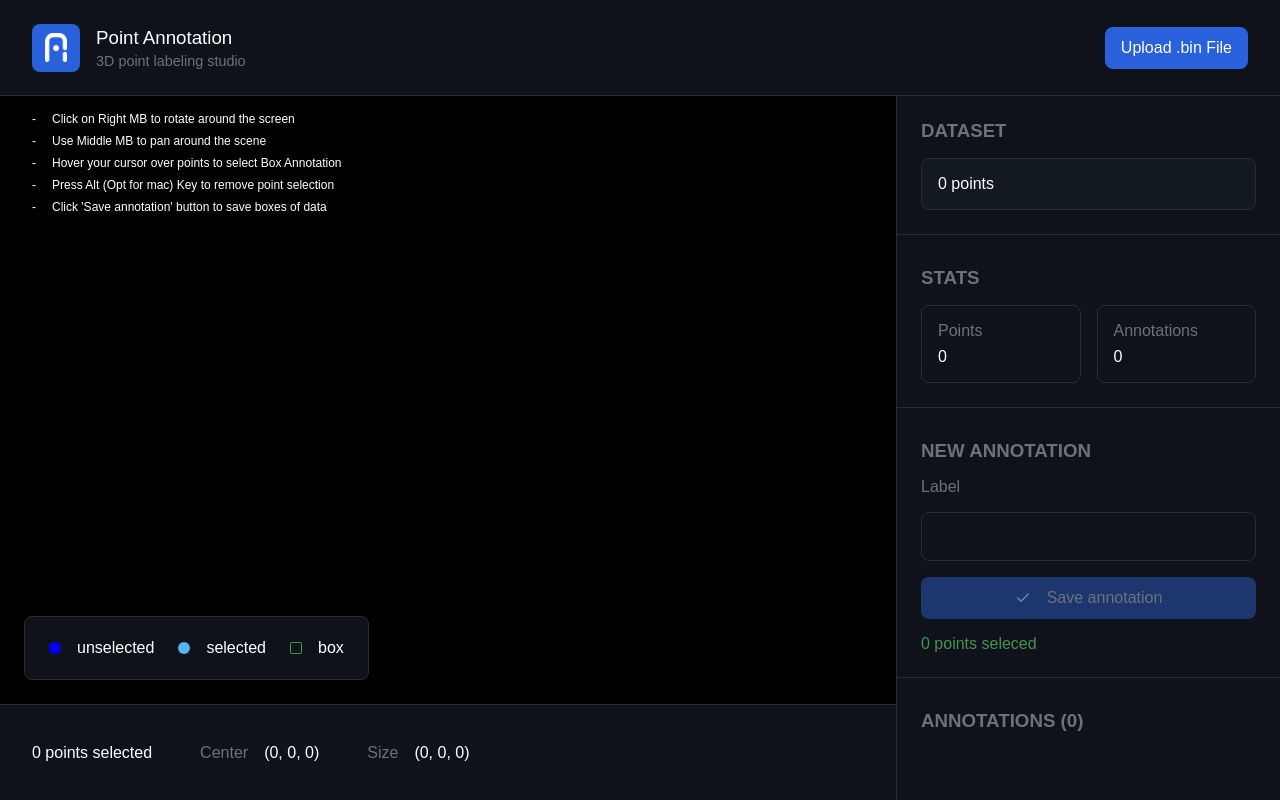
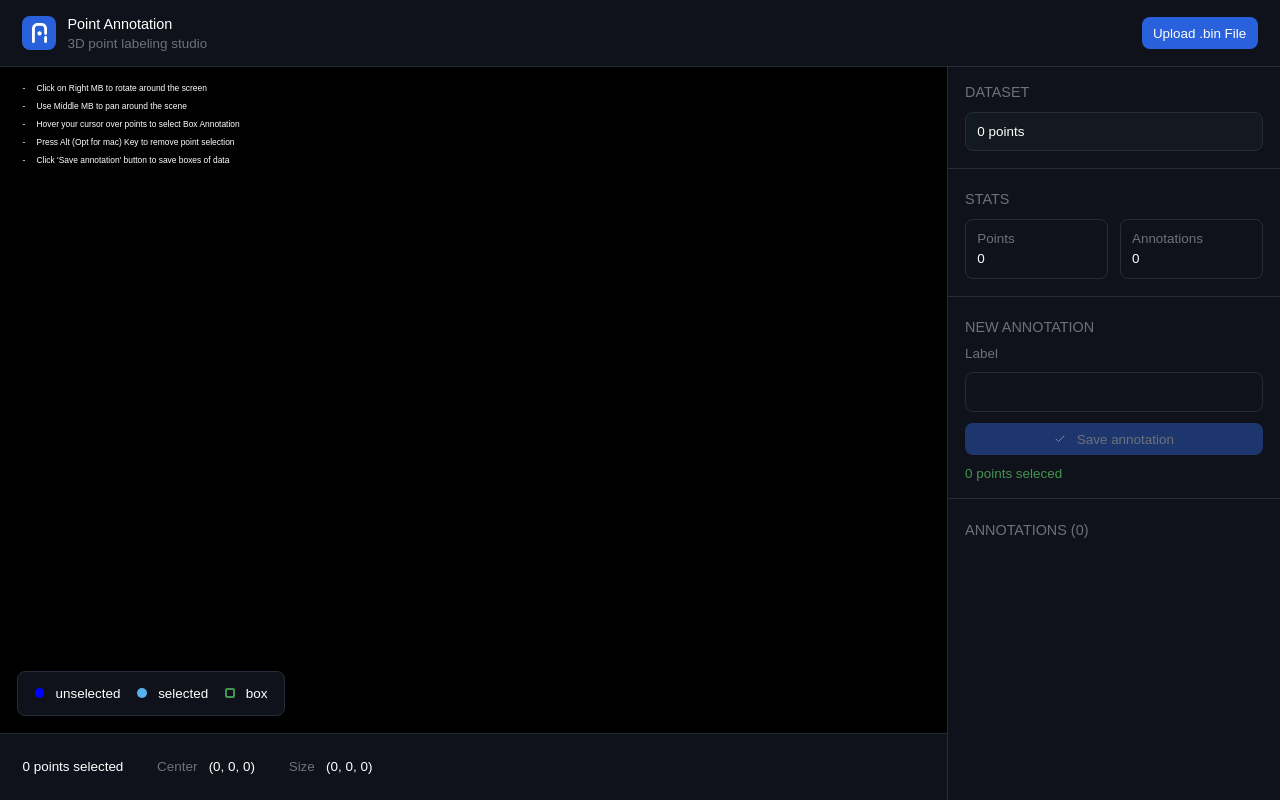
Before and after one commit to bucket-kim/3D_PointCloud_Annotator, a React (Vite) app: page / in a window 1280 px wide. Built offline with nearby package versions, Linux system fonts and the light colour scheme.

Commit message:
reponsiveness to ui implemented

```diff
--- a/src/App.tsx
+++ b/src/App.tsx
@@ -1,9 +1,31 @@
-import { Fragment } from 'react';
+import { Fragment, useEffect } from 'react';
 import R3F from './R3F/R3F';
 import GlobalStyles from './Styles/GlobalStyles';
 import UI from './UI/UI';
 
 function App() {
+  useEffect(() => {
+    const updateAspectRatioScale = () => {
+      const aspectRatio = window.innerWidth / window.innerHeight;
+      const targetAspectRatio = 4 / 3;
+      const scale = 100 * (aspectRatio / targetAspectRatio);
+      document.documentElement.style.setProperty(
+        '--aspect-ratio-scale',
+        `${scale}vh`,
+      );
+    };
+
+    // Set initial value
+    updateAspectRatioScale();
+
+    // Update on resize
+    window.addEventListener('resize', updateAspectRatioScale);
+
+    return () => {
+      window.removeEventListener('resize', updateAspectRatioScale);
+    };
+  }, []);
+
   return (
     <Fragment>
       <GlobalStyles />
--- a/src/Handler/FileUploaderStyleContainer.tsx
+++ b/src/Handler/FileUploaderStyleContainer.tsx
@@ -1,18 +1,19 @@
-import styled from "styled-components";
+import styled from 'styled-components';
 
 export const FileUploaderStyleContainer = styled.label`
   display: inline-flex;
   align-items: center;
   color: white;
-    background: #2961DC;
+  background: #2961dc;
   border: none;
-    padding: .75rem 1rem;
+  padding: clamp(0rem, 0.00878477306 * var(--aspect-ratio-scale), 0.75rem)
+    clamp(0rem, 0.01171303075 * var(--aspect-ratio-scale), 1rem);
   border-radius: 0.5rem;
   cursor: pointer;
   p {
-        font-size: 1rem;
+    font-size: clamp(0rem, 0.014 * var(--aspect-ratio-scale), 1rem);
   }
   input {
     display: none;
   }
-`
+`;
--- a/src/UI/components/AnnotationPanel/AnnotationPanelStyleContainer.tsx
+++ b/src/UI/components/AnnotationPanel/AnnotationPanelStyleContainer.tsx
@@ -1,64 +1,76 @@
-import styled from "styled-components";
+import styled from 'styled-components';
 
 export const AnnotationPanelStyleContainer = styled.div`
   position: absolute;
   right: 0;
-    width: 24rem;
+  width: clamp(0rem, 26vw, 28rem);
   height: 100vh;
   box-sizing: border-box;
   /* padding: 1rem; */
   border-left: 1px solid #272d38;
-    background-color: #0F121A;
+  background-color: #0f121a;
   color: white;
   display: flex;
   flex-direction: column;
-    gap: 0.5rem;
+  gap: clamp(0rem, 0.005856515373 * var(--aspect-ratio-scale), 0.5rem);
   .file-panel-container {
     display: flex;
     flex-direction: column;
-        gap: 1rem;
+    gap: clamp(0rem, 0.01171303075 * var(--aspect-ratio-scale), 1rem);
     border-bottom: 1px solid #272d38;
-        padding: 1.5rem;
+    padding: clamp(0rem, 0.01756954612 * var(--aspect-ratio-scale), 1.5rem);
     h3 {
       text-transform: uppercase;
-            color: #6D7278;
+      color: #6d7278;
+      font-size: clamp(0rem, 0.015 * var(--aspect-ratio-scale), 1.25rem);
+      font-weight: 500;
     }
     .file-conatiner {
       background-color: #131921;
-            padding: 1rem;
+      padding: clamp(0rem, 0.01171303075 * var(--aspect-ratio-scale), 1rem);
       border-radius: 0.5rem;
       border: #272d38 1px solid;
       display: flex;
       flex-direction: column;
-            gap: .5rem;
+      gap: clamp(0rem, 0.005856515373 * var(--aspect-ratio-scale), 0.5rem);
+
+      span {
+        font-size: clamp(0rem, 0.014 * var(--aspect-ratio-scale), 1rem);
+      }
     }
   }
 
   .stat-panel-container {
     display: flex;
     flex-direction: column;
-        gap: 1rem;
+    gap: clamp(0rem, 0.01171303075 * var(--aspect-ratio-scale), 1rem);
     border-bottom: 1px solid #272d38;
-        padding: 1.5rem;
+    padding: clamp(0rem, 0.01756954612 * var(--aspect-ratio-scale), 1.5rem);
     .title {
       h3 {
         text-transform: uppercase;
-                color: #6D7278;
+        color: #6d7278;
+        font-size: clamp(0rem, 0.015 * var(--aspect-ratio-scale), 1.25rem);
+        font-weight: 500;
       }
     }
     .data-container {
       display: grid;
       grid-template-columns: 1fr 1fr;
-            gap: 1rem;
+      gap: clamp(0rem, 0.01171303075 * var(--aspect-ratio-scale), 1rem);
       .data-label {
-                padding: 1rem;
+        padding: clamp(0rem, 0.01171303075 * var(--aspect-ratio-scale), 1rem);
         border-radius: 0.5rem;
         border: #272d38 1px solid;
         display: flex;
         flex-direction: column;
-                gap: .5rem;
+        gap: clamp(0rem, 0.005856515373 * var(--aspect-ratio-scale), 0.5rem);
         p {
-                     color: #6D7278;
+          color: #6d7278;
+          font-size: clamp(0rem, 0.014 * var(--aspect-ratio-scale), 1rem);
+        }
+        span {
+          font-size: clamp(0rem, 0.014 * var(--aspect-ratio-scale), 1rem);
         }
       }
     }
@@ -67,70 +79,82 @@ export const AnnotationPanelStyleContainer = styled.div`
   .save-panel-container {
     display: flex;
     flex-direction: column;
-        gap: 1rem;
+    gap: clamp(0rem, 0.01171303075 * var(--aspect-ratio-scale), 1rem);
     border-bottom: 1px solid #272d38;
-        padding: 1.5rem;
+    padding: clamp(0rem, 0.01756954612 * var(--aspect-ratio-scale), 1.5rem);
     .title {
       h3 {
         text-transform: uppercase;
-                color: #6D7278;
+        color: #6d7278;
+        font-size: clamp(0rem, 0.015 * var(--aspect-ratio-scale), 1.25rem);
+        font-weight: 500;
       }
     }
 
     label {
-            color: #6D7278;
+      color: #6d7278;
+      font-size: clamp(0rem, 0.014 * var(--aspect-ratio-scale), 1rem);
     }
 
     input {
       background-color: transparent;
-            padding: 1rem;
+      padding: clamp(0rem, 0.01171303075 * var(--aspect-ratio-scale), 1rem);
       border-radius: 0.5rem;
       border: #272d38 1px solid;
       color: white;
+      outline: none;
+      font-size: clamp(0rem, 0.014 * var(--aspect-ratio-scale), 1rem);
     }
 
     span {
-            color: #43954E;
+      color: #43954e;
+      font-size: clamp(0rem, 0.014 * var(--aspect-ratio-scale), 1rem);
     }
   }
 
   .result-container {
     display: flex;
     flex-direction: column;
-        gap: 1rem;
+    gap: clamp(0rem, 0.01171303075 * var(--aspect-ratio-scale), 1rem);
     /* border-bottom: 1px solid #272d38; */
-        padding: 1.5rem;
+    padding: clamp(0rem, 0.01756954612 * var(--aspect-ratio-scale), 1.5rem);
 
     h3 {
       text-transform: uppercase;
-            color: #6D7278;
+      color: #6d7278;
+      font-size: clamp(0rem, 0.015 * var(--aspect-ratio-scale), 1.25rem);
+      font-weight: 500;
     }
 
     .annotation-lists {
       ul {
         display: flex;
         flex-direction: column;
-                gap: 1rem;
+        gap: clamp(0rem, 0.01171303075 * var(--aspect-ratio-scale), 1rem);
         li {
           list-style: none;
-                    padding: 1rem;
+          padding: clamp(0rem, 0.01171303075 * var(--aspect-ratio-scale), 1rem);
           border-radius: 0.5rem;
           border: #272d38 1px solid;
           display: flex;
           align-items: center;
-                    gap: 1rem;
+          gap: clamp(0rem, 0.01171303075 * var(--aspect-ratio-scale), 1rem);
 
           p {
             display: flex;
             flex-direction: column;
-                        gap: .5rem;
+            gap: clamp(
+              0rem,
+              0.005856515373 * var(--aspect-ratio-scale),
+              0.5rem
+            );
 
             span:nth-child(2) {
-                            color: #6D7278;
+              color: #6d7278;
             }
           }
         }
       }
     }
   }
-`
+`;
--- a/src/UI/components/Footer/Footer.tsx
+++ b/src/UI/components/Footer/Footer.tsx
@@ -1,55 +1,56 @@
-
-import { shallow } from 'zustand/shallow'
-import { useGlobalState } from '../../../State/useGlobalState'
-import { FooterStyleContainer } from './FooterStyleContainer'
+import { shallow } from 'zustand/shallow';
+import { useGlobalState } from '../../../State/useGlobalState';
+import { FooterStyleContainer } from './FooterStyleContainer';
 
 const informationLabel = [
   {
-        borderRadius: "99px",
-        label: "unselected",
-        color: "#0000ff",
-        border: "none"
+    borderRadius: '99px',
+    label: 'unselected',
+    color: '#0000ff',
+    border: 'none',
   },
   {
-        borderRadius: "99px",
-        label: "selected",
-        color: "#57B3EF",
-        border: "none"
+    borderRadius: '99px',
+    label: 'selected',
+    color: '#57B3EF',
+    border: 'none',
   },
   {
-        borderRadius: "2px",
-        label: "box",
-        color: "transparent",
-        border: "1px #43954E solid"
+    borderRadius: '2px',
+    label: 'box',
+    color: 'transparent',
+    border: '2px #43954E solid',
   },
-]
+];
 
 const Footer = () => {
-
   const { boundingBox, selectedIndices } = useGlobalState((state) => {
     return {
       boundingBox: state.boundingBox,
       selectedIndices: state.selectedIndices,
-        }
-    }, shallow)
+    };
+  }, shallow);
 
   return (
     <FooterStyleContainer>
       <div className="canvas-info">
         {informationLabel.map((info, index) => (
           <div className="info-label" key={index}>
-                        <div className="circle" style={{ borderRadius: `${info.borderRadius}`, backgroundColor: `${info.color}`, border: `${info.border}` }} />
+            <div
+              className="circle"
+              style={{
+                borderRadius: `${info.borderRadius}`,
+                backgroundColor: `${info.color}`,
+                border: `${info.border}`,
+              }}
+            />
             <span>{info.label}</span>
           </div>
         ))}
       </div>
       <div className="data-info">
-
         <div className="points-label">
-                    <p>
-                        {selectedIndices.size} points selected
-                    </p>
-
+          <p>{selectedIndices.size} points selected</p>
         </div>
         <div className="center-label">
           <p>Center</p>
@@ -58,9 +59,7 @@ const Footer = () => {
               {`(${boundingBox.center.x.toFixed(2)}, ${boundingBox.center.y.toFixed(2)}, ${boundingBox.center.z.toFixed(2)})`}
             </span>
           ) : (
-                        <span>
-                            (0, 0, 0)
-                        </span>
+            <span>(0, 0, 0)</span>
           )}
         </div>
         <div className="size-label">
@@ -70,14 +69,12 @@ const Footer = () => {
               {`(${boundingBox.size.x.toFixed(2)}, ${boundingBox.size.y.toFixed(2)}, ${boundingBox.size.z.toFixed(2)})`}
             </span>
           ) : (
-                        <span>
-                            (0, 0, 0)
-                        </span>
+            <span>(0, 0, 0)</span>
           )}
         </div>
       </div>
     </FooterStyleContainer>
-    )
-}
+  );
+};
 
-export default Footer
+export default Footer;
--- a/src/UI/components/Footer/FooterStyleContainer.tsx
+++ b/src/UI/components/Footer/FooterStyleContainer.tsx
@@ -1,4 +1,4 @@
-import styled from "styled-components";
+import styled from 'styled-components';
 
 export const FooterStyleContainer = styled.div`
   position: fixed;
@@ -6,52 +6,62 @@ export const FooterStyleContainer = styled.div`
   left: 0;
   color: white;
 
-
   .canvas-info {
-        height: 4rem;
-        background-color: #0F121A;
+    height: clamp(0rem, 0.04685212299 * var(--aspect-ratio-scale), 4rem);
+    background-color: #0f121a;
     border: 1px #272d38 solid;
-        margin: 1.5rem;
-        padding: 1.5rem;
+    margin: clamp(0rem, 0.01756954612 * var(--aspect-ratio-scale), 1.5rem);
+    padding: clamp(0rem, 0.01756954612 * var(--aspect-ratio-scale), 1.5rem);
     box-sizing: border-box;
     width: fit-content;
     border-radius: 0.5rem;
     display: flex;
     align-items: center;
-        gap: 1.5rem;
+    gap: clamp(0rem, 0.01756954612 * var(--aspect-ratio-scale), 1.5rem);
     .info-label {
       display: flex;
       align-items: center;
-            gap: 1rem;
+      gap: clamp(0rem, 0.01171303075 * var(--aspect-ratio-scale), 1rem);
       .circle {
-                width: .75rem;
-                height: .75rem;
+        width: clamp(0rem, 0.009956076135 * var(--aspect-ratio-scale), 0.85rem);
+        height: clamp(
+          0rem,
+          0.009956076135 * var(--aspect-ratio-scale),
+          0.85rem
+        );
       }
       span {
+        font-size: clamp(0rem, 0.014 * var(--aspect-ratio-scale), 1rem);
         margin: 0;
       }
     }
   }
 
   .data-info {
-        width: calc(100vw - 24rem);
-        background-color: #0F121A;
-        height: 6rem;
+    width: calc(100vw - clamp(0rem, 26vw, 28rem));
+    background-color: #0f121a;
+    height: clamp(0rem, 0.07027818448 * var(--aspect-ratio-scale), 6rem);
     display: flex;
     align-items: center;
     justify-content: flex-start;
-        gap: 3rem;
+    gap: clamp(0rem, 0.03513909224 * var(--aspect-ratio-scale), 3rem);
     border-top: 1px #272d38 solid;
     box-sizing: border-box;
-        padding: 2rem;
-        .center-label, .size-label{
+    padding: clamp(0rem, 0.02342606149 * var(--aspect-ratio-scale), 2rem);
+    .points-label {
+      p {
+        font-size: clamp(0rem, 0.014 * var(--aspect-ratio-scale), 1rem);
+      }
+    }
+    .center-label,
+    .size-label {
+      font-size: clamp(0rem, 0.014 * var(--aspect-ratio-scale), 1rem);
       display: flex;
       align-items: center;
-            gap: 1rem;
+      gap: clamp(0rem, 0.01171303075 * var(--aspect-ratio-scale), 1rem);
       p {
-                color: #6D7278;
+        color: #6d7278;
       }
     }
   }
-
-`
+`;
--- a/src/UI/components/Header/HeaderStyleContainer.tsx
+++ b/src/UI/components/Header/HeaderStyleContainer.tsx
@@ -3,23 +3,23 @@ import styled from 'styled-components';
 export const HeaderStyleContainer = styled.div`
   main {
     width: 100vw;
-    height: 6rem;
+    height: clamp(0rem, 0.07027818448 * var(--aspect-ratio-scale), 6rem);
     background-color: #0f121a;
     display: flex;
     align-items: center;
     justify-content: space-between;
     box-sizing: border-box;
-    padding: 2rem;
+    padding: clamp(0rem, 0.02342606149 * var(--aspect-ratio-scale), 2rem);
     border-bottom: 1px #272d38 solid;
     color: white;
     .header-left-container {
       height: 100%;
       display: flex;
       align-items: center;
-      gap: 1rem;
+      gap: clamp(0rem, 0.01171303075 * var(--aspect-ratio-scale), 1rem);
       .logo-container {
-        height: 3rem;
-        width: 3rem;
+        height: clamp(0rem, 0.03513909224 * var(--aspect-ratio-scale), 3rem);
+        width: clamp(0rem, 0.03513909224 * var(--aspect-ratio-scale), 3rem);
         background-color: #2961dc;
         display: flex;
         align-items: center;
@@ -35,10 +35,11 @@ export const HeaderStyleContainer = styled.div`
         flex-direction: column;
         gap: 0.25rem;
         h3 {
+          font-size: clamp(0rem, 0.015 * var(--aspect-ratio-scale), 1.25rem);
           font-weight: 500;
         }
         p {
-          font-size: 0.9rem;
+          font-size: clamp(0rem, 0.014 * var(--aspect-ratio-scale), 0.85rem);
           color: #6d7278;
         }
       }
@@ -47,7 +48,7 @@ export const HeaderStyleContainer = styled.div`
     .header-right-container {
       display: flex;
       align-items: center;
-      gap: 1rem;
+      gap: clamp(0rem, 0.01171303075 * var(--aspect-ratio-scale), 1rem);
 
       .action-buttons {
         display: flex;
--- a/src/UI/components/Header/Tips/TipsStyleContainer.tsx
+++ b/src/UI/components/Header/Tips/TipsStyleContainer.tsx
@@ -3,16 +3,18 @@ import styled from 'styled-components';
 export const TipsStyleContainer = styled.div`
   position: absolute;
   color: white;
-  top: calc(1rem + 6rem);
-  left: 2rem;
+  top: calc(
+    1rem + clamp(0rem, 0.07027818448 * var(--aspect-ratio-scale), 6rem)
+  );
+  left: clamp(0rem, 0.02342606149 * var(--aspect-ratio-scale), 2rem);
   display: flex;
   flex-direction: column;
   gap: 0.5rem;
 
   p {
     display: flex;
-    gap: 1rem;
+    gap: clamp(0rem, 0.01171303075 * var(--aspect-ratio-scale), 1rem);
     font-weight: 100;
-    font-size: 0.75rem;
+    font-size: clamp(0rem, 0.00878477306 * var(--aspect-ratio-scale), 0.75rem);
   }
 `;
--- a/src/UI/shared/Button/ButtonStyleContainer.tsx
+++ b/src/UI/shared/Button/ButtonStyleContainer.tsx
@@ -1,35 +1,39 @@
-import styled from "styled-components";
+import styled from 'styled-components';
 
 interface ButtonStyleProps {
-    $type?: "primary" | "secondary";
+  $type?: 'primary' | 'secondary';
 }
 
 export const ButtonStyleContainer = styled.button<ButtonStyleProps>`
   color: white;
-    background: ${({ $type }) => ($type === "primary" ? "#2961DC" : "transparent")};
-    border: ${({ $type }) => ($type === "primary" ? "none" : "1px solid #272d38")};
-    padding: .75rem 1rem;
+  background: ${({ $type }) =>
+    $type === 'primary' ? '#2961DC' : 'transparent'};
+  border: ${({ $type }) =>
+    $type === 'primary' ? 'none' : '1px solid #272d38'};
+  padding: clamp(0rem, 0.00878477306 * var(--aspect-ratio-scale), 0.75rem)
+    clamp(0rem, 0.01171303075 * var(--aspect-ratio-scale), 1rem);
   border-radius: 0.5rem;
   display: flex;
   align-items: center;
   justify-content: center;
-    gap: 1rem;
+  gap: clamp(0rem, 0.01171303075 * var(--aspect-ratio-scale), 1rem);
 
   img {
-        height: 1rem;
+    height: clamp(0rem, 0.01171303075 * var(--aspect-ratio-scale), 1rem);
   }
 
   p {
-        font-size: 1rem;
+    font-size: clamp(0rem, 0.014 * var(--aspect-ratio-scale), 1rem);
   }
 
   &:disabled {
-        background: ${({ $type }) => ($type === "primary" ? "#1d376e" : "#0F141B")};
-        border: ${({ $type }) => ($type === "primary" ? "none" : "1px solid #14181E")};
-        color: #6D7278;
+    background: ${({ $type }) => ($type === 'primary' ? '#1d376e' : '#0F141B')};
+    border: ${({ $type }) =>
+      $type === 'primary' ? 'none' : '1px solid #14181E'};
+    color: #6d7278;
 
     img {
       opacity: 40%;
     }
   }
-`
+`;
```
Lines whose indentation alone changed are shown as unchanged.
